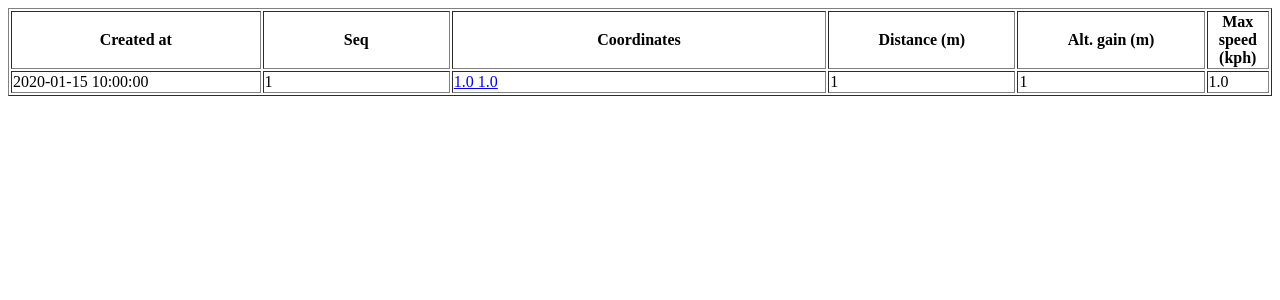
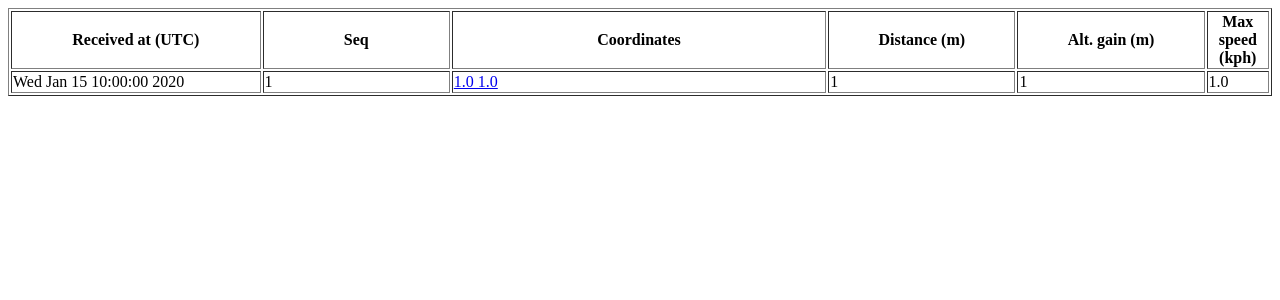
Before and after one commit to RaphaelJ/bike-tracker, a Flask app: page / in a window 1280 px wide. Shown: the top 300 px of the page. Run offline with Flask 2, Linux system fonts and the light colour scheme; tables that the repository leaves empty hold one stand-in row (values such as "Sample post").

Commit message:
Use a config value for the timezone.

```diff
--- a/backend/app.py
+++ b/backend/app.py
@@ -22,7 +22,7 @@ import os, datetime
 from flask import Flask, jsonify, render_template, request
 from flask_sqlalchemy import SQLAlchemy
 
-import wtforms
+import pytz, wtforms
 
 app = Flask(__name__)
 app.config.from_object(os.environ['APP_SETTINGS'])
@@ -30,12 +30,14 @@ app.config.from_object(os.environ['APP_SETTINGS'])
 app.config['SQLALCHEMY_TRACK_MODIFICATIONS'] = False
 db = SQLAlchemy(app)
 
+timezone = pytz.timezone(os.environ.get('TIMEZONE', 'UTC'))
+
 class Probe(db.Model):
     __tablename__ = 'probes'
 
     id = db.Column(db.Integer, primary_key=True)
 
-    created_at = db.Column(db.DateTime(), nullable=False, default=datetime.datetime.utcnow)
+    received_at = db.Column(db.DateTime(), nullable=False, default=datetime.datetime.utcnow)
 
     seq = db.Column(db.Integer, nullable=False, unique=True)
 
@@ -46,6 +48,10 @@ class Probe(db.Model):
     alt_gain = db.Column(db.Integer, nullable=True)
     max_speed = db.Column(db.Float, nullable=True)
 
+    @property
+    def received_at_local(self):
+        return self.received_at.replace(tzinfo=pytz.UTC).astimezone(tz=timezone)
+
 @app.route('/')
 def index():
     """Shows a dashboard with the latest GPS locations of the tracker."""
@@ -54,7 +60,7 @@ def index():
         .order_by(Probe.seq.desc())         \
         .all()
 
-    return render_template('index.html', probes=probes)
+    return render_template('index.html', timezone=timezone, probes=probes)
 
 class ProbeForm(wtforms.Form):
     device = wtforms.StringField('Device ID', [wtforms.validators.InputRequired()])
--- a/backend/templates/index.html
+++ b/backend/templates/index.html
@@ -11,7 +11,7 @@
         <thead>
             <tr>
                 <th width="20%">
-                    Created at
+                    Received at ({{ timezone.zone }})
                 </th>
                 <th width="15%">
                     Seq
@@ -34,7 +34,7 @@
         <tbody>
             {% for probe in probes %}
                 <tr>
-                    <td>{{ probe.created_at }}</td>
+                    <td>{{ probe.received_at_local.strftime('%c') }}</td>
                     <td>{{ probe.seq }}</td>
                     <td>
                         <a href="https://www.openstreetmap.org/?mlat={{ probe.lat }}&mlon={{ probe.lng }}">
```
Also changed, not shown: requirements.txt (+4 -3 lines), 1 other file.
